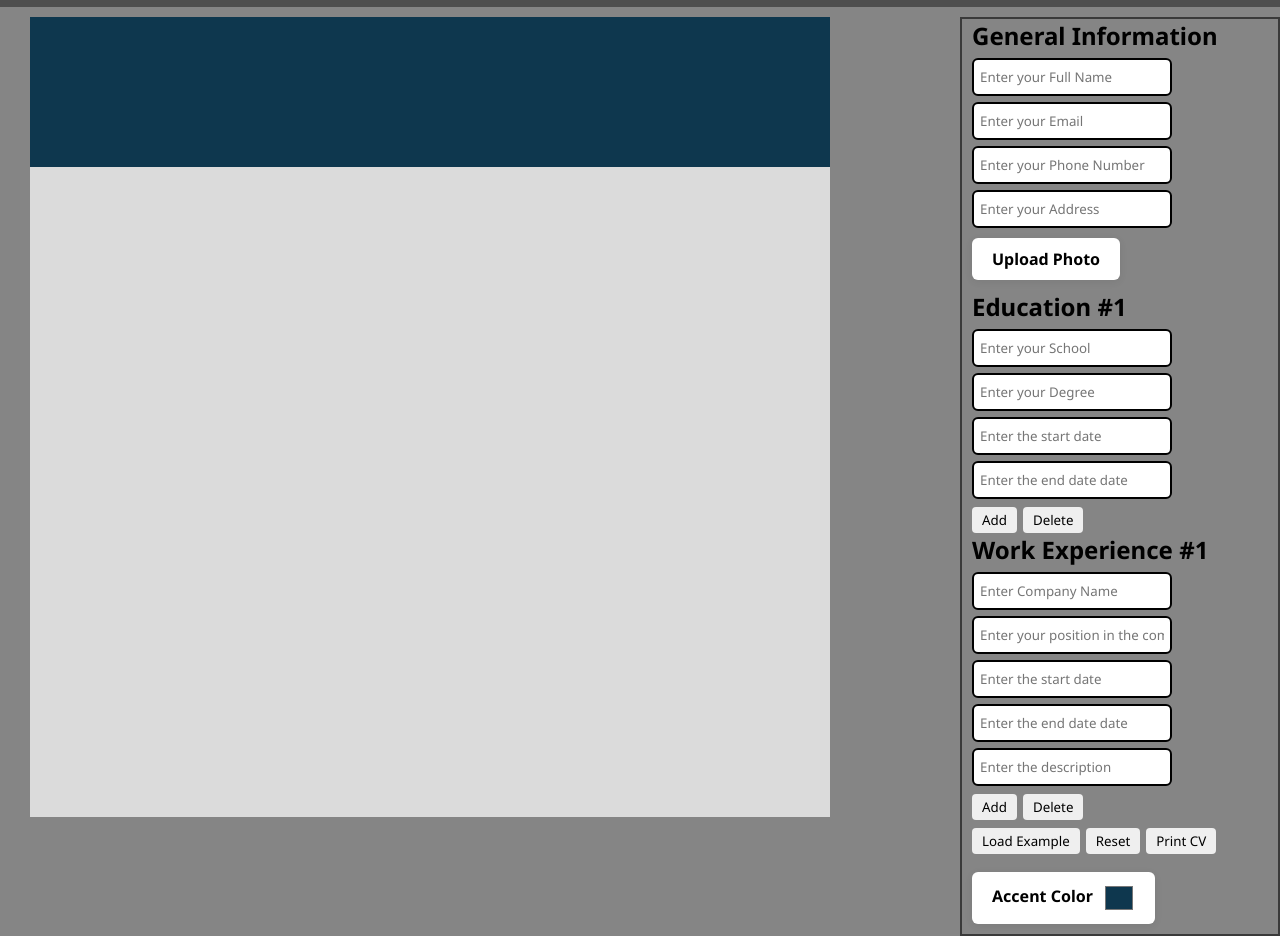
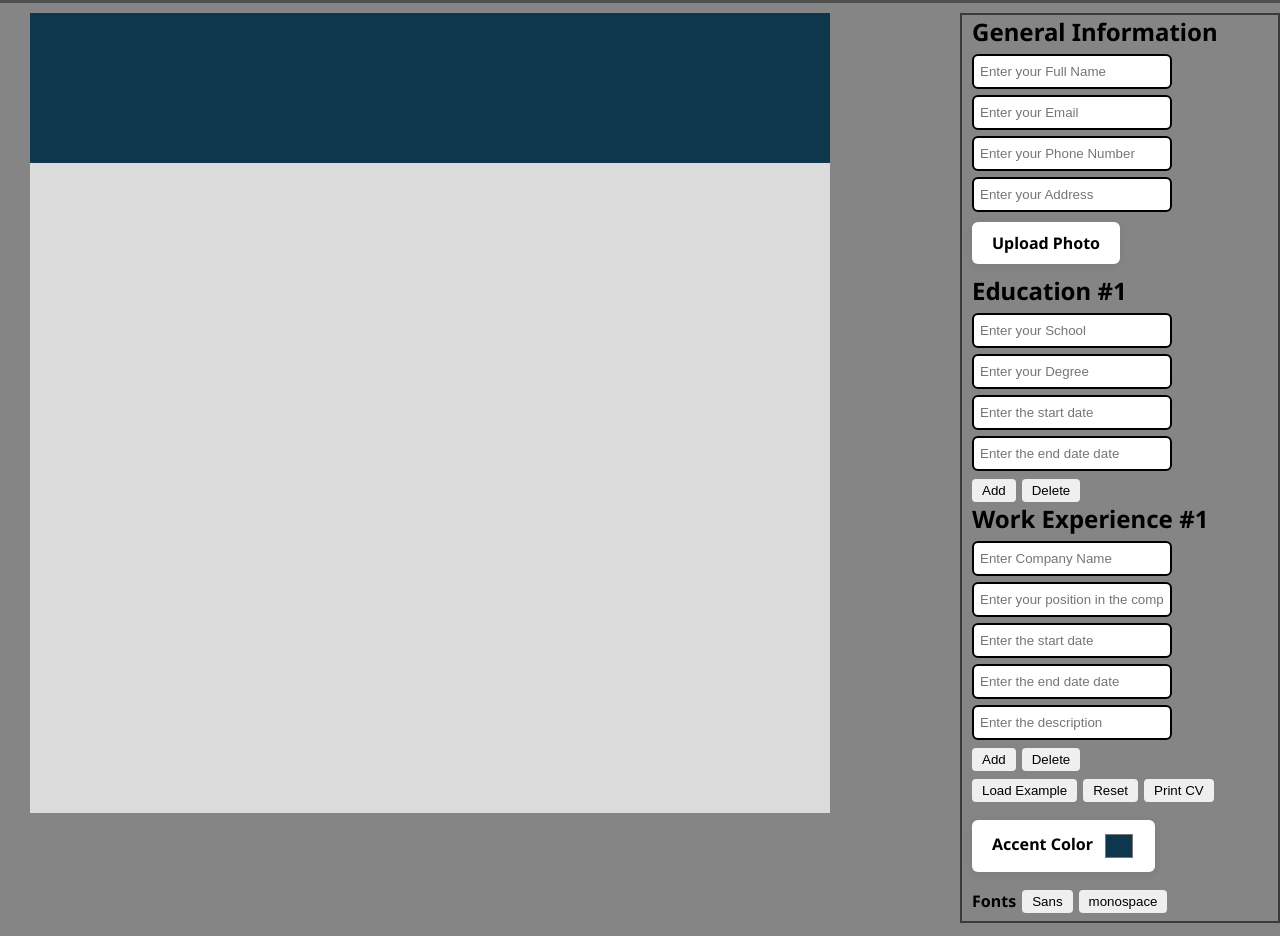
Before and after one commit to ArhamTheDeveloper/cv-application, a React (Vite) app: page / in a window 1280 px wide. Shown: the part 60-996 px from the top of the page. Built offline with nearby package versions, Linux system fonts and the light colour scheme.

Commit message:
Add font customization feature to CV components

```diff
--- a/src/App.jsx
+++ b/src/App.jsx
@@ -38,6 +38,7 @@ function App() {
   const [accentColor, setAccentColor] = useState(
     protoCvData.generalInfo.accentColor
   );
+  const [font,setFont] = useState("Noto Sans, sans-serif")
 
   const handleChange = (section, field, value, index = null) => {
     setCvData((prev) => {
@@ -102,7 +103,7 @@ function App() {
       <Navbar />
       <div className="cv_parent">
         <div className="cv-print-area">
-          <Cv cvData={cvData} accentColor={accentColor} />
+          <Cv cvData={cvData} accentColor={accentColor} font={font} />
         </div>
         <CvEditor
           cvData={cvData}
@@ -113,6 +114,7 @@ function App() {
           onHandleReset={handleReset}
           accentColor={accentColor}
           setAccentColor={setAccentColor}
+          setFont={setFont}
         />
       </div>
     </div>
--- a/src/components/Cv.jsx
+++ b/src/components/Cv.jsx
@@ -1,11 +1,17 @@
 import CvHeader from "./CvHeader";
 import CvBody from "./CvBody";
 
-export default function Cv({ cvData, accentColor }) {
+export default function Cv({ cvData, accentColor, font }) {
   return (
-    <div style={{ marginTop: "10px", marginLeft: "30px" }}>
-      <CvHeader cvData={cvData} accentColor={accentColor} />
-      <CvBody cvData={cvData} accentColor={accentColor} />
+    <div
+      style={{
+        marginTop: "10px",
+        marginLeft: "30px",
+        fontFamily: "Noto Sans, sans-serif",
+      }}
+    >
+      <CvHeader cvData={cvData} accentColor={accentColor} font={font} />
+      <CvBody cvData={cvData} accentColor={accentColor} font={font} />
     </div>
   );
 }
--- a/src/components/CvBody.jsx
+++ b/src/components/CvBody.jsx
@@ -2,7 +2,7 @@ function hasNonEmpty(arr, keys) {
   return (arr || []).some((obj) => keys.some((key) => obj[key]));
 }
 
-export default function CvBody({ cvData, accentColor }) {
+export default function CvBody({ cvData, accentColor, font }) {
   const showEducation = hasNonEmpty(cvData.education, [
     "school",
     "degree",
@@ -24,6 +24,7 @@ export default function CvBody({ cvData, accentColor }) {
         width: "800px",
         minHeight: "650px",
         color: "black",
+        fontFamily: font,
       }}
     >
       {showEducation && (
--- a/src/components/CvEditor.jsx
+++ b/src/components/CvEditor.jsx
@@ -16,6 +16,7 @@ export default function CvEditor({
   onHandleReset,
   accentColor,
   setAccentColor,
+  setFont,
 }) {
   return (
     <div className="cv_editor">
@@ -159,6 +160,26 @@ export default function CvEditor({
           }}
         />
       </label>
+      <div
+        className="font-btns"
+        style={{
+          display: "flex",
+          marginLeft: "10px",
+          marginTop: "8px",
+          marginBottom: "8px",
+          gap: "6px",
+        }}
+      >
+        <h4>Fonts</h4>
+        <Button
+          onClickHandler={() => setFont("Noto Sans, sans-serif")}
+          text={"Sans"}
+        />
+        <Button
+          onClickHandler={() => setFont("monospace")}
+          text={"monospace"}
+        />
+      </div>
     </div>
   );
 }
--- a/src/components/CvHeader.jsx
+++ b/src/components/CvHeader.jsx
@@ -1,6 +1,6 @@
 import { Mail, Phone, Locate } from "lucide-react";
 
-export default function CvHeader({ cvData, accentColor }) {
+export default function CvHeader({ cvData, accentColor, font }) {
   return (
     <div
       style={{
@@ -14,6 +14,7 @@ export default function CvHeader({ cvData, accentColor }) {
         alignItems: "center",
         justifyContent: "center",
         padding: "20px 0",
+        fontFamily: font,
       }}
     >
       {cvData.generalInfo.photo && (
--- a/src/index.css
+++ b/src/index.css
@@ -2,7 +2,6 @@
   margin: 0;
   padding: 0;
   box-sizing: border-box;
-  font-family: "Noto Sans", sans-serif;
 }
 
 body {
--- a/src/styles/CvEditor.css
+++ b/src/styles/CvEditor.css
@@ -1,8 +1,8 @@
-.cv_editor{
-    width: 325px;
-    min-height: 500px;
-    border: 2px solid rgb(58, 58, 58);
-    margin-top: 10px;
-    margin-left: 120px;
-
+.cv_editor {
+  width: 325px;
+  min-height: 500px;
+  border: 2px solid rgb(58, 58, 58);
+  margin-top: 10px;
+  margin-left: 120px;
+  font-family: "Noto Sans", sans-serif;
 }
```
